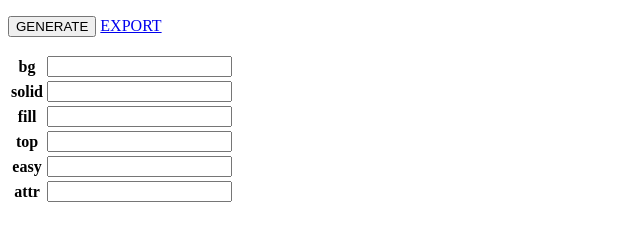
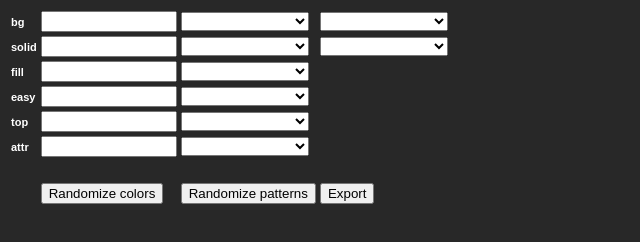
Before and after one commit to Quinten/random-tileset-generator, a website: page src/index.html in a window 1280 px wide. Shown: the whole page, without its empty margins (0-640 px from the left). Drawn offline with Linux system fonts and the light colour scheme.

Commit message:
Enable modification of patterns

```diff
--- a/src/index.html
+++ b/src/index.html
@@ -2,35 +2,67 @@
 <html>
     <head>
         <meta charset="utf-8">
+        <style>
+            body {
+                font-family: sans-serif;
+                background: #282828;
+                color: white;
+            }
+            th {
+                text-align: left;
+                font-size: 11px;
+            }
+            input, select {
+                width: 128px;
+            }
+        </style>
     </head>
     <body>
         <div id="tileset"></div>
         <div id="preview"></div>
-        <p><button id="generate-button">GENERATE</button> <a href="#" id="export-button" download="tiles.png">EXPORT</a></p>
         <table>
             <tr>
                 <th>bg</th>
                 <td><input type="text" data-bind="textInput: bgColor" /></td>
+                <td><select data-bind="options: availablecheckeredbg, value: selectedcheckeredbg"></select></td>
+                <td><select data-bind="options: availablerandombg, value: selectedrandombg"></select></td>
             </tr>
             <tr>
                 <th>solid</th>
                 <td><input type="text" data-bind="textInput: solidColor" /></td>
+                <td><select data-bind="options: availableadvanced, value: selectedadvanced"></select></td>
+                <td><select data-bind="options: availablecheckeredfill, value: selectedcheckeredfill"></select></td>
             </tr>
             <tr>
                 <th>fill</th>
                 <td><input type="text" data-bind="textInput: randomColor" /></td>
+                <td><select data-bind="options: availablerandomfill, value: selectedrandomfill"></select></td>
+                <td></td>
+            </tr>
+            <tr>
+                <th>easy</th>
+                <td><input type="text" data-bind="textInput: easyColor" /></td>
+                <td><select data-bind="options: availableeasy, value: selectedeasy"></select></td>
+                <td></td>
             </tr>
             <tr>
                 <th>top</th>
                 <td><input type="text" data-bind="textInput: topColor" /></td>
-            </tr>
-            <tr>
-                <th>easy</th>
-                <td><input type="text" data-bind="textInput: easyColor" /></td>
+                <td><select data-bind="options: availabletopping, value: selectedtopping"></select></td>
+                <td></td>
             </tr>
             <tr>
                 <th>attr</th>
                 <td><input type="text" data-bind="textInput: attrColor" /></td>
+                <td><select data-bind="options: availableattributes, value: selectedattributes"></select></td>
+                <td></td>
+            </tr>
+            <tr><td colspan="4">&nbsp;</td></tr>
+            <tr>
+                <th>&nbsp;</th>
+                <td><button id="colors-button">Randomize colors</button></td>
+                <td><button id="patterns-button">Randomize patterns</button></td>
+                <td><a href="#" id="export-button" download="tiles.png"><button>Export</button></a></td>
             </tr>
         </table>
     </body>
```
Also changed, not shown: src/index.js (+38 -14 lines).
